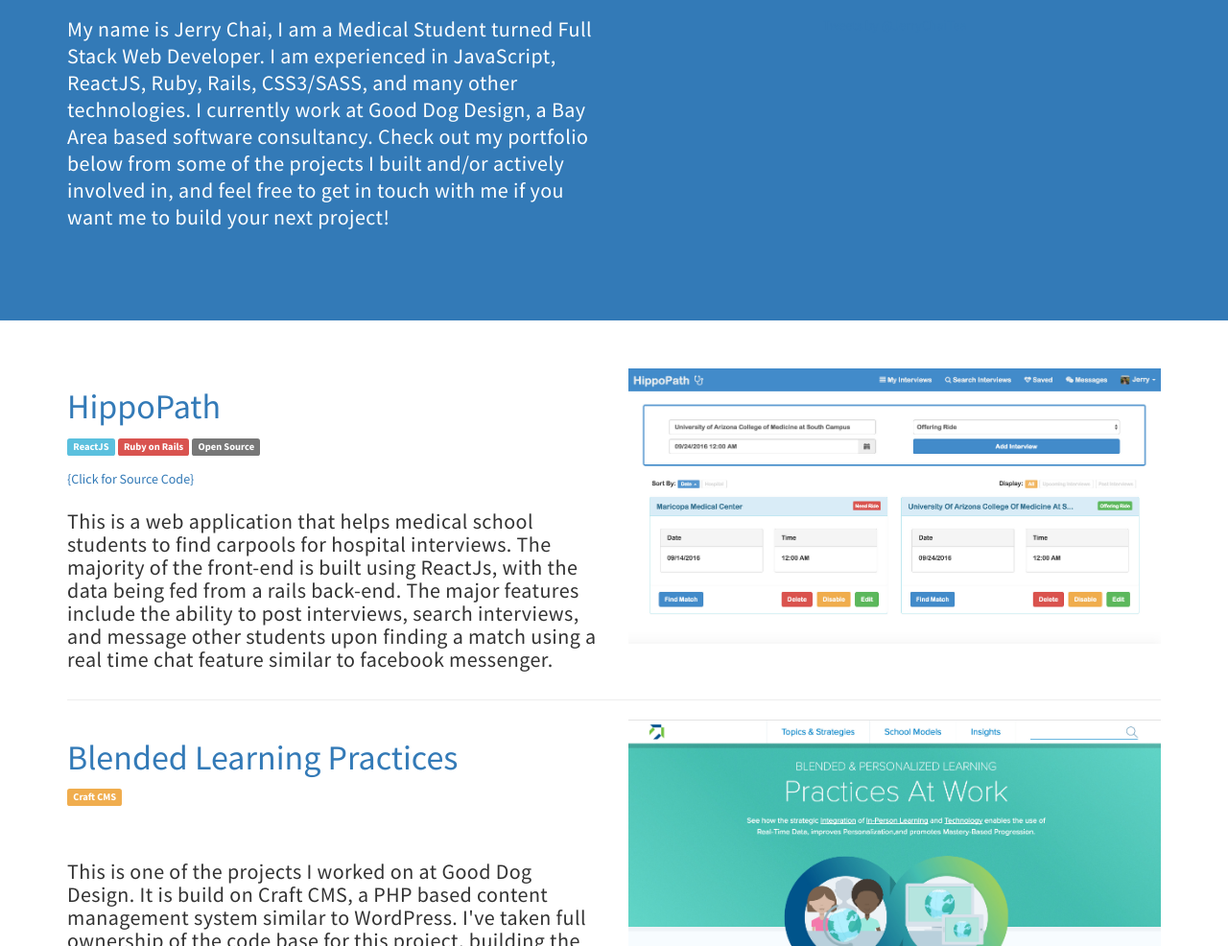
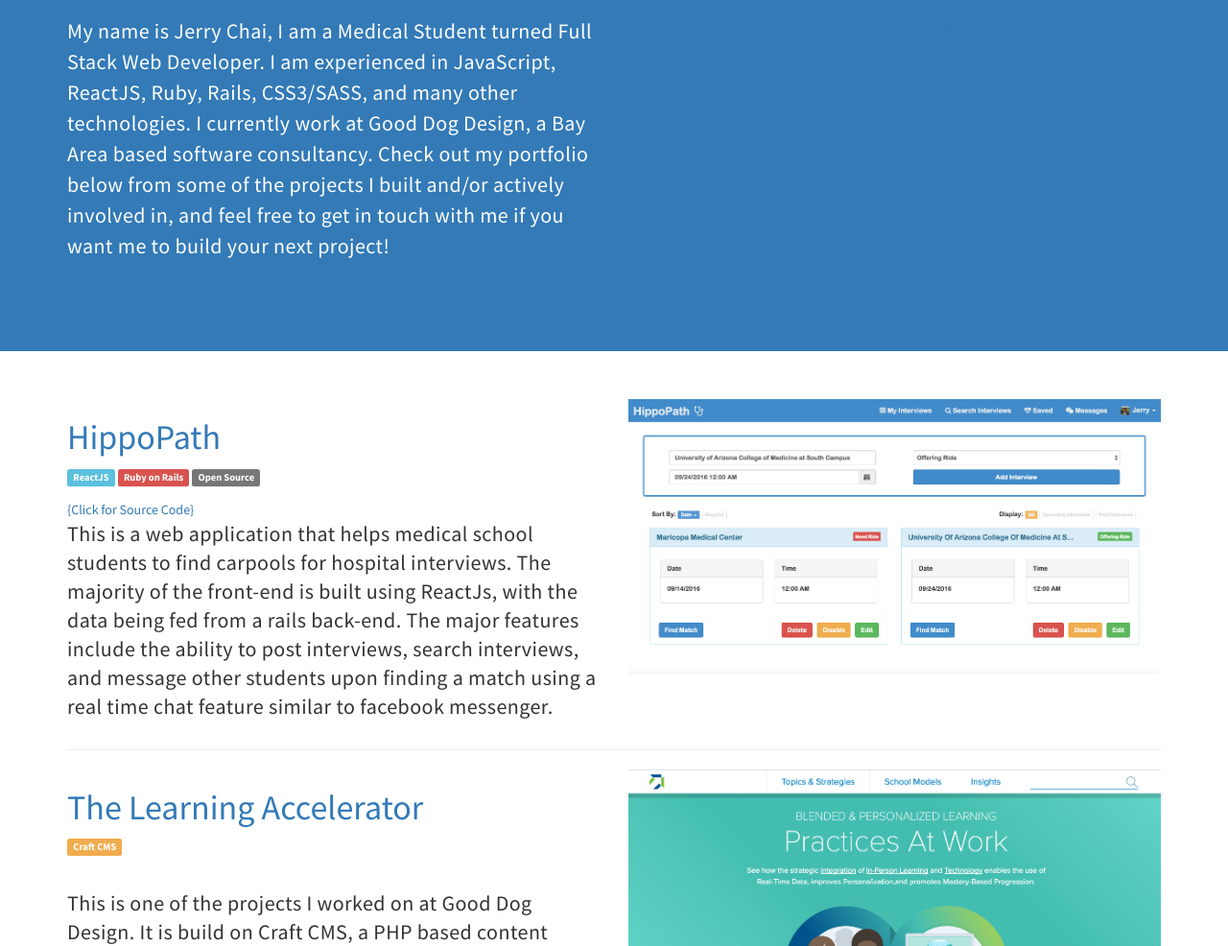
Before and after one commit to jchai002/JerryChai-Portfolio, a Jekyll site: the page built from index.html, in a window 1280 px wide, cut to the strip 934-1920 px from the top of the page. Shown: the whole strip at 96% size. Built offline with Jekyll 4.4.1, drawn with Linux system fonts in a browser that asks for light colours; comment, search, counter and statistics services are not loaded.

Commit message:
increase line height and readability

```diff
--- a/_includes/portfolio.html
+++ b/_includes/portfolio.html
@@ -21,7 +21,7 @@
     <hr>
     <div class="row">
       <div class="col-sm-12 col-lg-6">
-        <a href="http://practices.learningaccelerator.org/"><h1>Blended Learning Practices</h1></a>
+        <a href="http://practices.learningaccelerator.org/"><h1>The Learning Accelerator</h1></a>
         <div class="project-type">
           <span class="label label-warning">Craft CMS</span>
         </div>
--- a/css/main.css
+++ b/css/main.css
@@ -19,7 +19,7 @@ body {
 .intro {
   color: #ffffff;
   font-size: 22px;
-  line-height: 28px;
+  line-height: 32px;
   letter-spacing: 0.02em;
   margin-bottom: 2em;
 }
@@ -312,9 +312,8 @@ footer {
         }
 
 .description {
-  margin-top: 1em;
   font-size: 22px;
-  line-height: 24px;
+  line-height: 30px;
   letter-spacing: 0.02em;
 }
 
```
